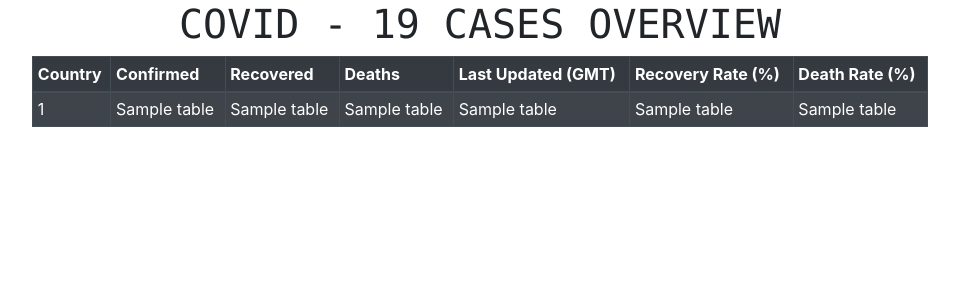
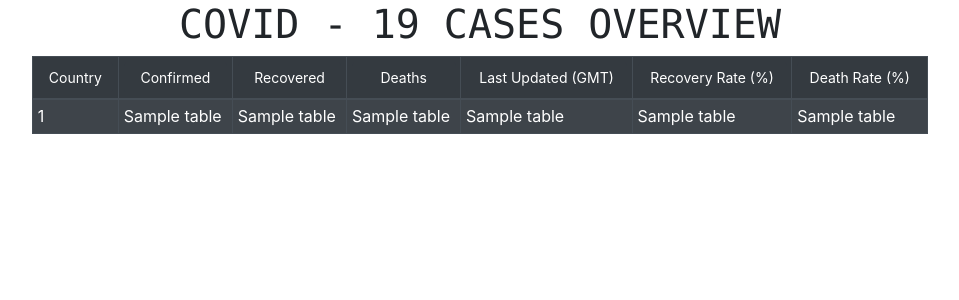
Before and after one commit to aru-jo/corona-dash, a Flask app: template templates/table_view.html in a window 1280 px wide. Shown: the top 300 px of the page, without its empty margins (160-1119 px from the left). Run offline with Flask 2, Linux system fonts and the light colour scheme; the template is opened without the code that fills it: most values are stand-ins (such as "Sample title", 1, 10 or a date in 2020); some libraries are stand-ins or nearby versions.

Commit message:
making thead as buttons for sort functionality

```diff
--- a/templates/table_view.html
+++ b/templates/table_view.html
@@ -5,18 +5,17 @@
 	<link rel="stylesheet" href="https://stackpath.bootstrapcdn.com/bootstrap/4.3.1/css/bootstrap.min.css" integrity="sha384-ggOyR0iXCbMQv3Xipma34MD+dH/1fQ784/j6cY/iJTQUOhcWr7x9JvoRxT2MZw1T" crossorigin="anonymous">
 </head>
 <body>
-	<h1><center><samp> COVID - 19 CASES OVERVIEW </samp></center></h1>
+<h1><center><samp> COVID - 19 CASES OVERVIEW </samp></center></h1>
 		<table class = "table table-sm table-bordered table-striped table-hover table-dark" style="width:70%" align="center">
 			<thead>
 				<tr>
-					<th scope="col"> Country </th>
-					<th scope="col"> Confirmed </th>
-					<th scope="col"> Recovered </th>
-					<th scope="col"> Deaths </th>
-					<th scope="col"> Last Updated (GMT) </th>
-                    <th scope="col"> Recovery Rate (%) </th>
-                    <th scope="col"> Death Rate (%) </th>
-
+					<th scope="col"> <button type="button" class="btn btn-dark btn-sm btn-block" id = "co"> Country </button> </th>
+					<th scope="col"> <button type="button" class="btn btn-dark btn-sm btn-block" id = "con"> Confirmed </button></th>
+					<th scope="col"> <button type="button" class="btn btn-dark btn-sm btn-block" id = "r"> Recovered </button></th>
+					<th scope="col"> <button type="button" class="btn btn-dark btn-sm btn-block" id = "d"> Deaths </button></th>
+					<th scope="col"> <button type="button" class="btn btn-dark btn-sm btn-block" id = "l" > Last Updated (GMT) </button></th>
+					<th scope="col"> <button type="button" class="btn btn-dark btn-sm btn-block" id = "rec"> Recovery Rate (%) </button></th>
+					<th scope="col"> <button type="button" class="btn btn-dark btn-sm btn-block" id = "dr"> Death Rate (%) </button></th>
 				</tr>
 			</thead>
 			<tbody>
```
